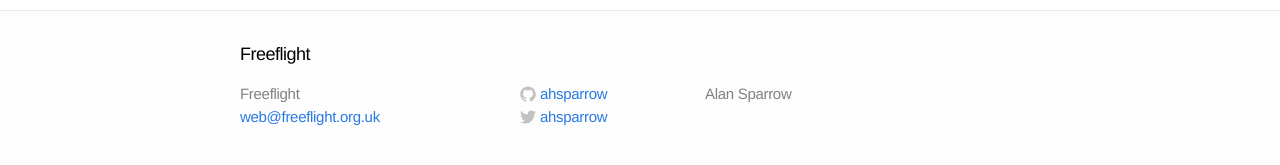
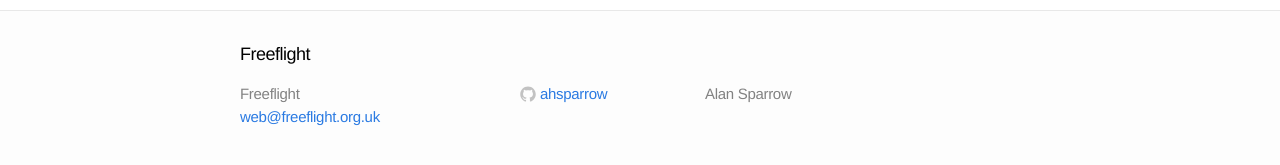
Before and after one commit to ahsparrow/ahsparrow.github.io, a Jekyll site: the page built from 3-wifefinder.md, in a window 1280 px wide. Shown: the part 292-457 px from the top of the page. Built offline with Jekyll 4.4.1, drawn with Linux system fonts in a browser that asks for light colours.

```diff
--- a/_config.yml
+++ b/_config.yml
@@ -4,7 +4,6 @@
 description: "Alan Sparrow"
 baseurl: ""
 url: "http://freeflight.org.uk"
-twitter_username: ahsparrow
 github_username:  ahsparrow
 
 # Build settings
```
Also changed, not shown: .gitmodules (deleted).
